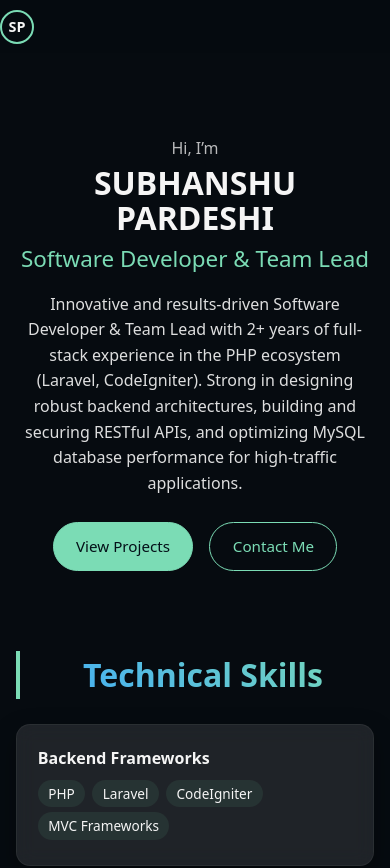
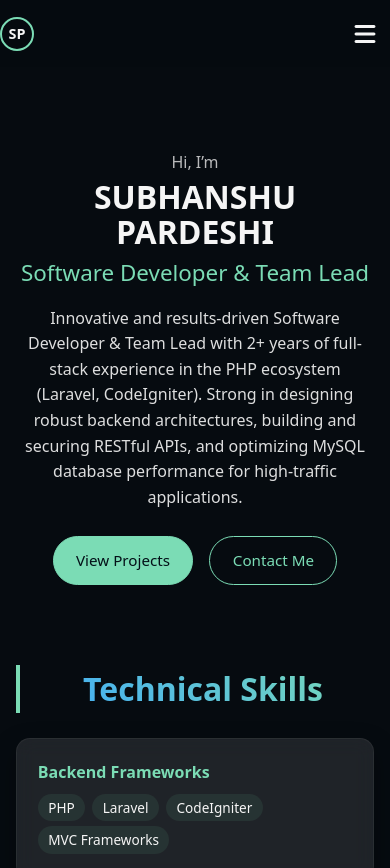
Before and after one commit to Subhanshup15/my-portfolio, a React (Vite) app: page / in a window 390 px wide. Shown: the top 868 px of the page. Built offline with nearby package versions, Linux system fonts and the light colour scheme.

Commit message:
add new css

```diff
--- a/src/App.css
+++ b/src/App.css
@@ -160,6 +160,7 @@ a {
 .project-card h4,
 .education-card h4 {
   margin-bottom: 0.6rem;
+  color: #7bdcb5;
 }
 
 /* Grids */
@@ -883,3 +884,51 @@ a {
   .navbar-links { display: none; }
   .portfolio { padding: 0 1rem 2rem; }
 }
+
+
+/* Mobile Navbar Button */
+.navbar-menu {
+  display: none;
+  font-size: 1.5rem;
+  cursor: pointer;
+  padding: 6px 10px;
+  border-radius: 8px;
+}
+
+/* Mobile Navbar Dropdown */
+.mobile-nav {
+  display: none;
+  list-style: none;
+  flex-direction: column;
+  gap: 1rem;
+  padding: 1rem;
+  margin-top: .8rem;
+  background: rgba(6, 11, 16, 0.95);
+  border-radius: 10px;
+}
+
+.mobile-nav a, .mobile-nav li {
+  font-size: 1rem;
+  text-align: center;
+  opacity: .9;
+}
+
+.mobile-nav a:hover {
+  background: #7bdcb5;
+  color: #000;
+  padding: .4rem .6rem;
+  border-radius: 6px;
+}
+
+/* SHOW HAMBURGER + HIDE DESKTOP on Mobile */
+@media (max-width: 768px) {
+  .navbar-links {
+    display: none;
+  }
+  .navbar-menu {
+    display: block;
+  }
+  .mobile-nav {
+    display: flex;
+  }
+}
--- a/src/App.jsx
+++ b/src/App.jsx
@@ -1,4 +1,4 @@
-import React from "react";
+import React, { useState } from "react";
 import { BrowserRouter as Router, Routes, Route, useLocation, Link } from "react-router-dom";
 import Home from "./pages/Home";
 import About from "./pages/About";
@@ -7,13 +7,15 @@ import "./App.css";
 
 const Layout = () => {
   const location = useLocation();
+  const [menuOpen, setMenuOpen] = useState(false);
 
   return (
     <>
-      {/* Show NAVBAR only on HOME */}
       {location.pathname === "/" && (
         <nav className="navbar">
           <div className="navbar-logo">SP</div>
+
+          {/* Desktop Links */}
           <ul className="navbar-links">
             <li><a href="#home">Home</a></li>
             <li><a href="#skills">Skills</a></li>
@@ -23,6 +25,24 @@ const Layout = () => {
             <li><a href="#contact">Contact</a></li>
             <li><Link to="/about"></Link></li>
           </ul>
+
+          {/* Hamburger */}
+          <div className="navbar-menu" onClick={() => setMenuOpen(!menuOpen)}>
+            <i className="fas fa-bars"></i>
+          </div>
+
+          {/* Mobile Menu */}
+          {menuOpen && (
+            <ul className="mobile-nav">
+              <li><a onClick={() => setMenuOpen(false)} href="#home">Home</a></li>
+              <li><a onClick={() => setMenuOpen(false)} href="#skills">Skills</a></li>
+              <li><a onClick={() => setMenuOpen(false)} href="#experience">Experience</a></li>
+              <li><a onClick={() => setMenuOpen(false)} href="#projects">Projects</a></li>
+              <li><a onClick={() => setMenuOpen(false)} href="#education">Education</a></li>
+              <li><a onClick={() => setMenuOpen(false)} href="#contact">Contact</a></li>
+              <li><Link onClick={() => setMenuOpen(false)} to="/about"></Link></li>
+            </ul>
+          )}
         </nav>
       )}
 
--- a/src/pages/Home.jsx
+++ b/src/pages/Home.jsx
@@ -93,15 +93,15 @@ const projects = [
 const education = [
   {
     degree: "MCS (Master of Computer Science)",
-    institution: "Annasaheb Magar Mahavidyalaya",
-    university: "Pune University",
+    institution: "PDEA, Pune",
+    university: "Savitribai Phule Pune University",
     year: "2023",
     score: "CGPA 8.3 (approx.)"
   },
   {
     degree: "BCS (Bachelor of Computer Science)",
     institution: "PDEA, Pune",
-    university: "Pune University",
+    university: "Savitribai Phule Pune University",
     year: "2021",
     score: "72.45%"
   },
```
